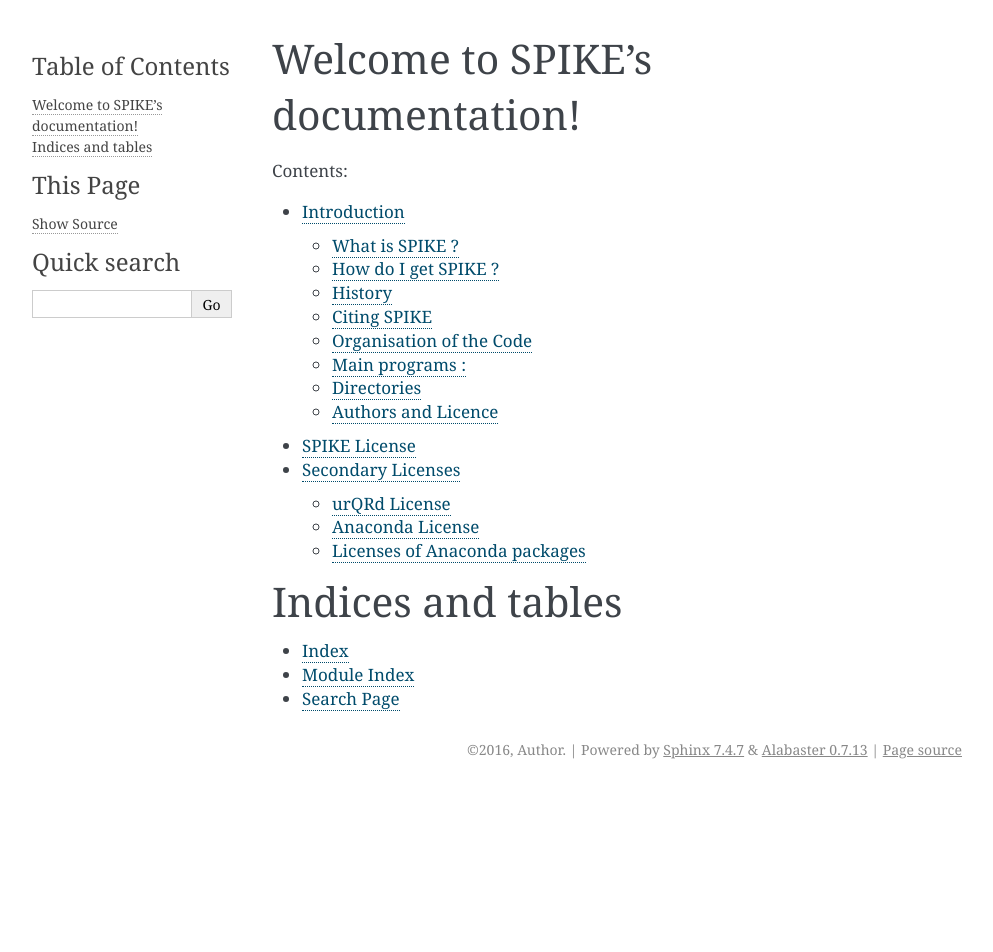
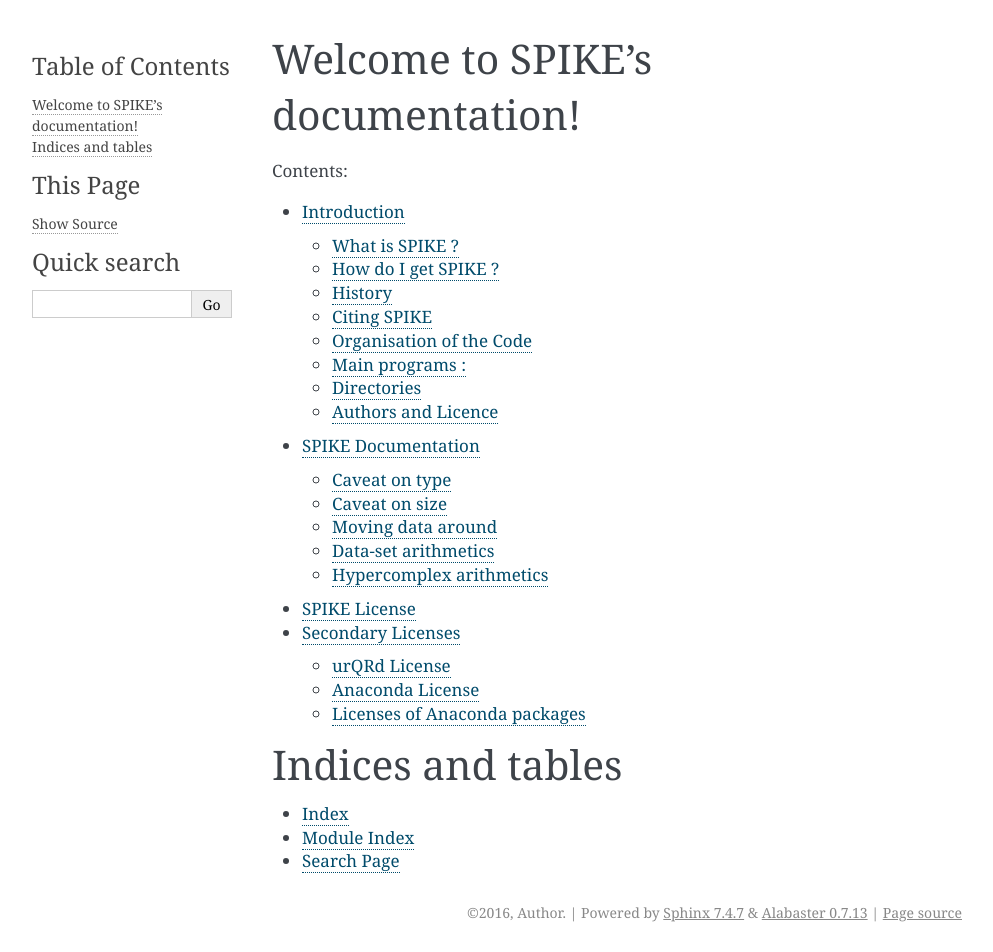
Before and after one commit to spike-project/spike, a Sphinx documentation site: the page built from doc/index.rst, in a window 1280 px wide. Shown: the whole page, without its empty margins (148-1141 px from the left). Built offline with Sphinx 7.4.7, drawn with Linux system fonts in a browser that asks for light colours; pages that are not in the unit, such as notebooks, are missing from menus; before the commit the page ends 900 px from its top, so only the background shows below that; some of the changed lines change nothing that is shown.

Commit message:
working on the documentation

```diff
--- /dev/null
+++ b/doc/Doc.rst
@@ -0,0 +1,59 @@
+SPIKE Documentation
+===================
+
+SPIKE organizes its data in two pieces:
+
+ - a large n-dimensionnal real array that contains the actual spectroscopic data
+ - an Axis() object, which contains all the caracteristics along the given axis (calibration, data-type, size, etc…)
+
+This organisation is the same regardless we are handling NMR Orbitrap or FTICR Data, the Axis() object is just overloaded with the corresponding set of parameters
+
+Caveat on type
+--------------
+The main buffer is always a numpy array of type float64. However, some cases requires the spectroscopic data-set to be handled by complexes (for instance phase sensitive NMR of MS spectra). In this case the buffer remains a numpy array of type float64, and the attribute `.type` of the Axis() is set to 1, indicating the buffer should be considered as complex, with the real part located in even entries and imaginary parts located in odd entries (and the size forced to an even number).
+All internal SPIKE routine handle this and will consider complexes a data-set with its `.type` set to 1.
+For a n-Dimensionnal data-set, each axes has a type value, allowing hypercomplex arithmetics (see below)
+
+Caveat on size
+--------------
+	ytbw
+
+Moving data around
+------------------
+The  main buffer is accessible through the `.get_buffer()` and `.set_buffer()` methods.
+`.get_buffer()` will actually return a plain numpy array typed relative to the axis `.type` so that for a complex data-set, this command returns a complex array, whereas for a real data-set the array is real.
+So if you want to
+
+`.get_buffer()` has an optional argument `copy` which is `False` by default. When `False` , only an *Image* of the data is returned, with no memory location being actually copied, so it does not take memory space.
+
+Because of this mechanism, operations like
+
+.. code:: python
+
+    data.set_buffer( 2*data.get_buffer() )
+
+is actually performed in-place in the main buffer, and does not use any additional memory space.
+However, with data being typed real, doing:
+
+    data.set_buffer( 2j*data.get_buffer() )
+
+would create a new buffer, as a `2j` if the complex number $0 +2i$ and the complex numbers thus created take twice the room of the initial data, because of the imaginary part which has to be created.
+
+*Remark both examples are actually a bit contrived, as SPIKE allows doing:  (see below) *
+
+    data *= 2		# to mean multiply by 2 the values of the data set
+
+
+If `copy=True` however, a new memory space is created and the data are copied into it.
+
+The main buffer is actually stored in the attribute `.buffer` of an NPKData. Thus `.buffer` is a standard numpy array, so you can actually play with it:
+    x = data.buffer[i]
+but this is strongly discouraged, because the data-set is not checked. This syntax is used in some parts of the internal code for optimisation reasons.
+
+Data-set arithmetics
+--------------------
+	ytbw
+
+Hypercomplex arithmetics
+------------------------
+	ytbw
--- a/doc/index.rst
+++ b/doc/index.rst
@@ -12,6 +12,7 @@
    :maxdepth: 3
 
    introduction
+   Doc
    spike
    licenses
 
```
Also changed, not shown: 1 other file.
